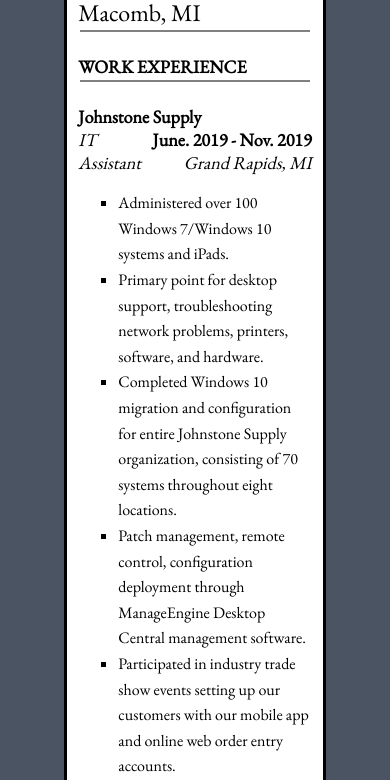
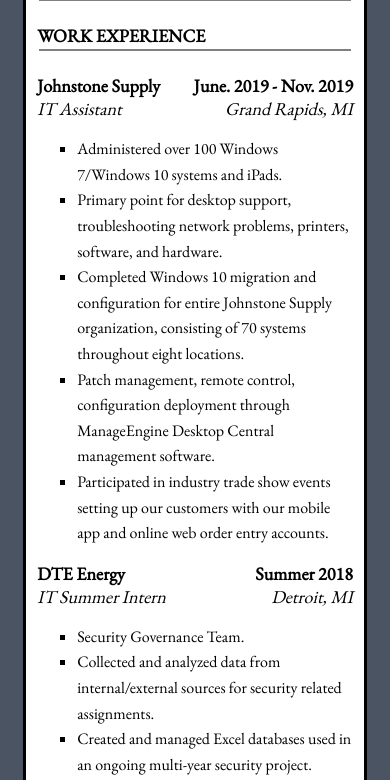
Before and after one commit to joesatow/resumeAWS, a plain HTML site: page resumeHTML/index.html in a window 390 px wide. Shown: the part 141-921 px from the top of the page. Drawn offline with nearby package versions, Linux system fonts and the light colour scheme; no server answers.

Commit message:
adjust mobile margins

```diff
--- a/resumeHTML/resume.css
+++ b/resumeHTML/resume.css
@@ -12,6 +12,12 @@
   padding: 3% 3%;
   border-style: solid;
   background-color: white;
+}
+
+@media only screen and (max-width: 750px) {
+  #resume {
+    margin: 2% 4% 0% 4%;
+  }
 }
 
 #count {
```
Also changed, not shown: resumeHTML/index.html (+0 -1 lines).
